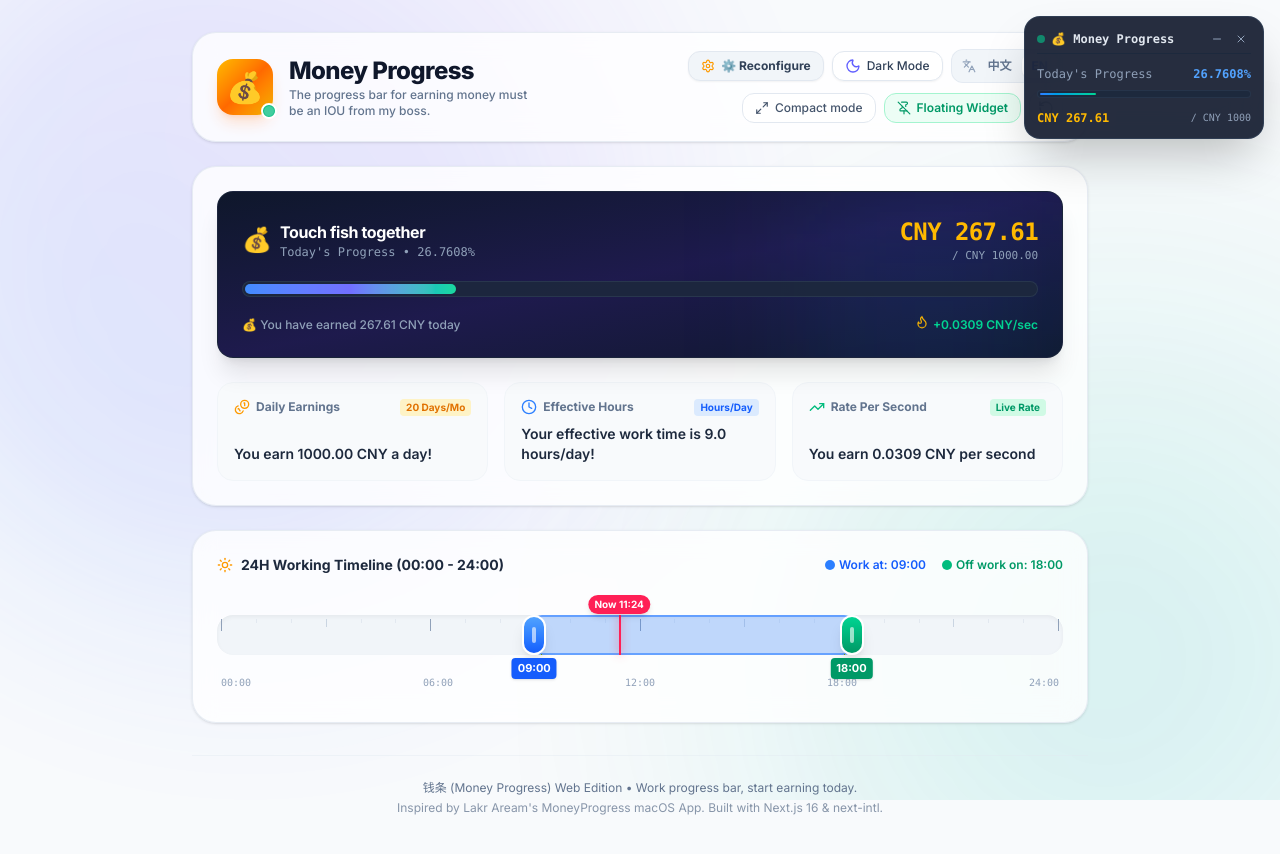
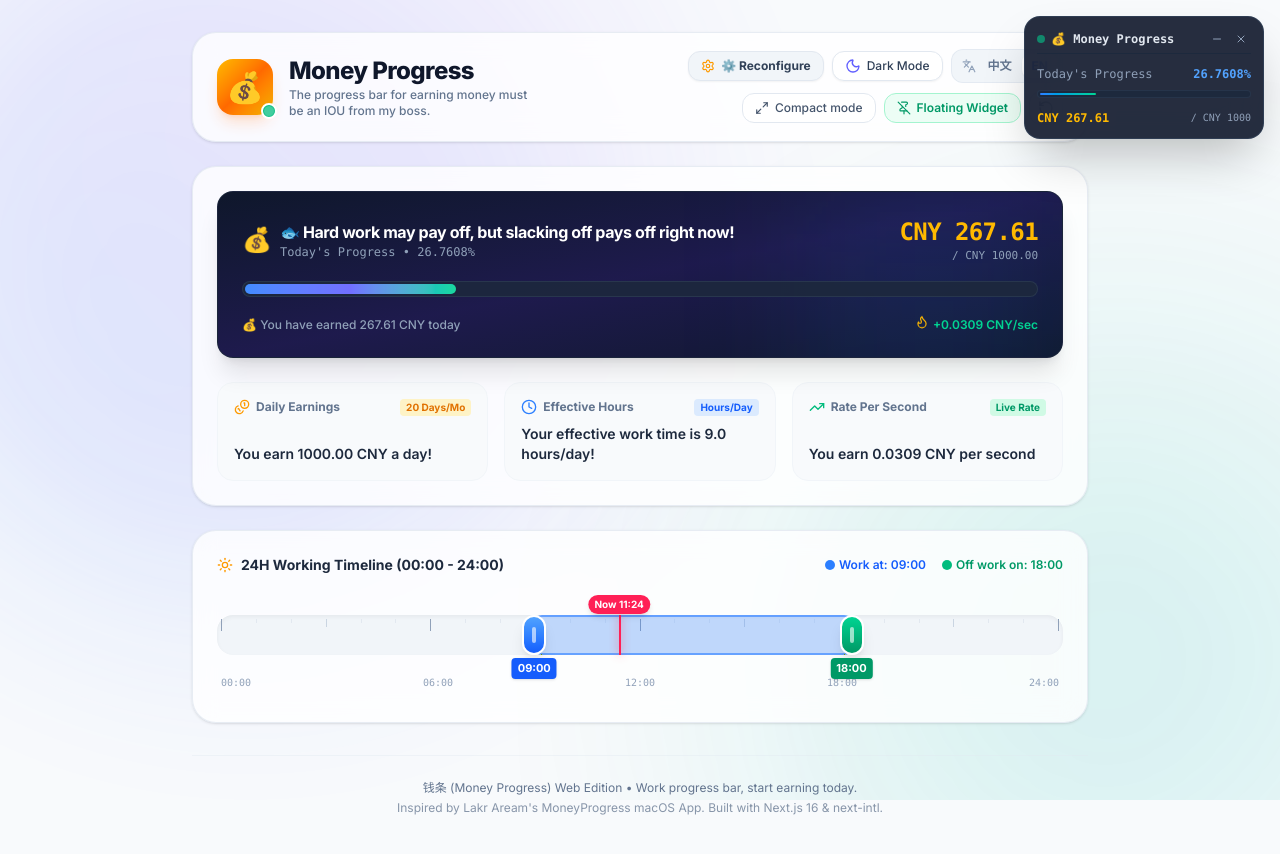
Before and after one commit to alongLFB/money-progress-web, a Next.js app: page /en in a window 1280 px wide. Both pictures are taken after a click on the button "🚀 Save & Start Pricing!". Shown: the top 854 px of the page. Built offline with nearby package versions, Linux system fonts and the light colour scheme.

Commit message:
feat: enrich slacker quotes in Chinese and English

```diff
--- a/messages/en.json
+++ b/messages/en.json
@@ -34,9 +34,18 @@
   "searchCurrency": "Search currency code or name...",
   "cancel": "Cancel",
   "close": "Close",
-  "touchFish1": "Touch fish together",
-  "touchFish2": "Touch all can touch",
-  "touchFish3": "Always Day 1, Always Touch Fish!",
+  "touchFish1": "🐟 Hard work may pay off, but slacking off pays off right now!",
+  "touchFish2": "☕ I am not procrastinating, I am just saving company hardware wear & tear.",
+  "touchFish3": "💰 If I touch fish fast enough, KPIs will never catch me!",
+  "touchFish4": "🍵 Rebranding 'Working' as 'Paid Coffee Break & Restroom Patrol'.",
+  "touchFish5": "🚀 Every second ticked is a dignified second earned!",
+  "touchFish6": "🔋 The job belongs to the boss, but your peace of mind belongs to you.",
+  "touchFish7": "🍕 Working hard might not double your pay, but touching fish pays instantly.",
+  "touchFish8": "🏋️‍♂️ Living life one per-second wage calculation at a time!",
+  "touchFish9": "🎯 No matter how busy, remember to stay hydrated & take a walk!",
+  "touchFish10": "🌟 Always Day 1, Always Touch Fish!",
+  "touchFish11": "🛋️ Sitting is better than standing, but visiting the pantry is best!",
+  "touchFish12": "☕ Converting caffeine and patience into real-time cash flow...",
   "dockedWidget": "Floating Widget",
   "soundEffects": "Sound Effects",
   "resetTip": "Reset to default settings!",
--- a/messages/zh.json
+++ b/messages/zh.json
@@ -34,9 +34,18 @@
   "searchCurrency": "搜索货币代码或名称...",
   "cancel": "取消",
   "close": "关闭",
-  "touchFish1": "一起摸鱼！",
-  "touchFish2": "摸！都可以摸！",
-  "touchFish3": "Always Day 1, Always Touch Fish!",
+  "touchFish1": "🐟 努力不一定成功，但摸鱼一定很舒服！",
+  "touchFish2": "☕ 上班划水不是偷懒，是在为老板节省设备损耗。",
+  "touchFish3": "💰 只要我摸得够快，KPI 就追不上我！",
+  "touchFish4": "🍵 建议把“上班”改名为“带薪拉屎与茶水间巡视”。",
+  "touchFish5": "🚀 每一秒的等待，都是秒薪进账的庄严时刻！",
+  "touchFish6": "🔋 工作是老板的，但健康和好心情是自己的！",
+  "touchFish7": "🍕 努力工作不一定会涨薪，但摸鱼一定会带薪！",
+  "touchFish8": "🏋️‍♂️ 搬砖是不可能搬砖的，只能靠算秒薪维持生活。轻点摸！",
+  "touchFish9": "🎯 工作再忙，也要记得按时喝水、站起来活动活动～",
+  "touchFish10": "🌟 Always Day 1, Always Touch Fish!",
+  "touchFish11": "🛋️ 坐着不如站着，站着不如去茶水间接杯咖啡！",
+  "touchFish12": "☕ 正在将咖啡因与耐性转化为实时现金流...",
   "dockedWidget": "悬浮挂件",
   "soundEffects": "金币音效",
   "resetTip": "已重置为默认设置！",
--- a/src/components/LiveDashboard.tsx
+++ b/src/components/LiveDashboard.tsx
@@ -21,7 +21,20 @@
 
   const [quoteIndex, setQuoteIndex] = useState(0);
 
-  const quotes = [t('touchFish1'), t('touchFish2'), t('touchFish3')];
+  const quotes = [
+    t('touchFish1'),
+    t('touchFish2'),
+    t('touchFish3'),
+    t('touchFish4'),
+    t('touchFish5'),
+    t('touchFish6'),
+    t('touchFish7'),
+    t('touchFish8'),
+    t('touchFish9'),
+    t('touchFish10'),
+    t('touchFish11'),
+    t('touchFish12'),
+  ];
 
   // Rotate fun status quote every 10 seconds
   useEffect(() => {
```
